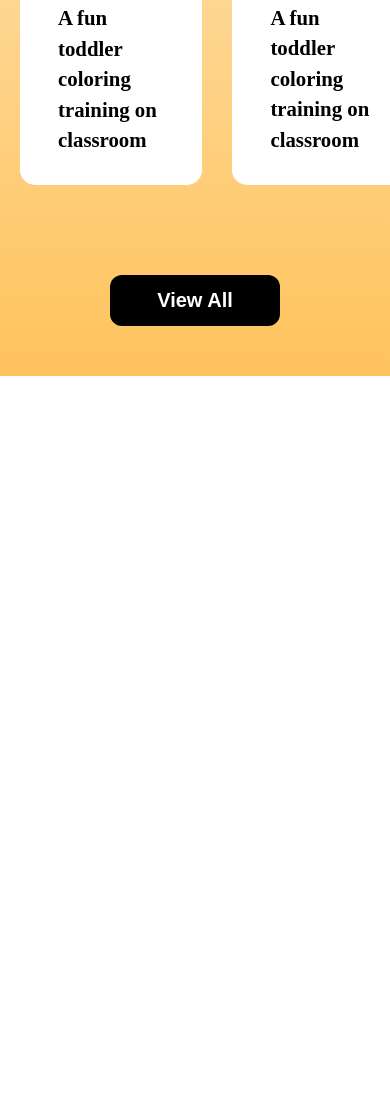
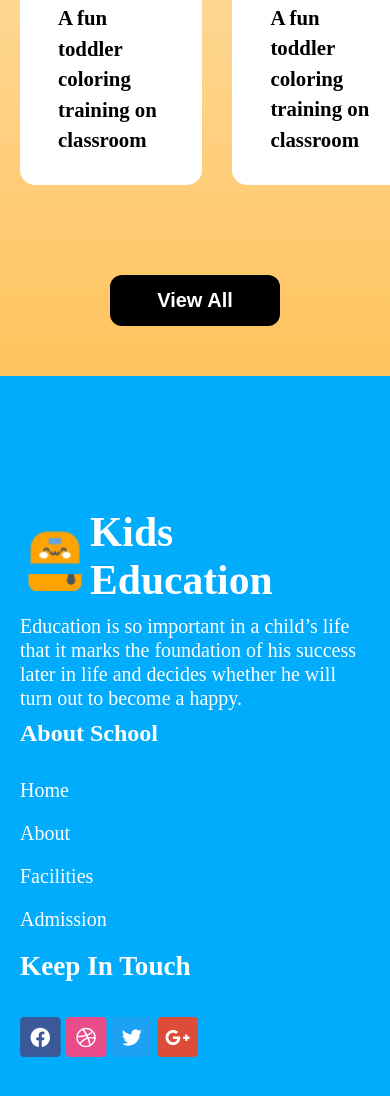
Before and after one commit to khalidhossain5000/Assignment-2, a plain HTML site: page index.html in a window 390 px wide. Shown: the part 3867-4963 px from the top of the page. Before the commit the page ends 4243 px from the top, so only its background shows below. Drawn offline with Linux system fonts and the light colour scheme.

Commit message:
footer section with responsive completed

```diff
--- a/index.html
+++ b/index.html
@@ -140,5 +140,36 @@
         </section>
 
     </main>
+
+    <footer>
+        <div class="footer-content width quicksand-font">
+            <div class="footer-logo">
+              <div class="logo-title-img">
+                <img src="assets/logo.png" alt="" class="footer-img-logo">
+                <h3 class="footer-title">Kids Education</h3>
+              </div>
+                <p class="footer-des">Education is so important in a child’s life that it marks the foundation of his success later in life and decides whether he will turn out to become a happy.</p>
+            </div>
+            <div class="footer-menu">
+                <h3 class="title">About School</h3>
+                <ul>
+                    <li><a href="">Home</a></li>
+                    <li><a href="">About</a></li>
+                    <li><a href="">Facilities</a></li>
+                    <li><a href="">Admission</a></li>
+                </ul>
+            </div>
+            <div class="footer-icon">
+                <h3 class="icon-title">Keep In Touch</h3>
+                <img src="assets/fb.png" alt="" class="facebook">
+                <img src="assets/dribble.png" alt="" class="dribble">
+                <img src="assets/twitter.png" alt="" class="x">
+                <img src="assets/google+.png" alt="" class="google-plus">
+            </div>
+        </div>
+    </footer>
+
+
+
 </body>
 </html>
--- a/styles/style.css
+++ b/styles/style.css
@@ -352,6 +352,75 @@ nav ul li a{
     margin: auto;
 
 }
+
+/* footer start  */
+footer{
+    background-color: #01ACFD;
+    padding: 112px 0 150px 0;
+}
+
+.footer-content{
+    display: flex;
+    align-items: start;
+    justify-content: space-around;
+}
+.logo-title-img{
+    display: flex;
+    align-items: center;
+}
+.footer-img-logo{
+    width: 20%;
+    text-align: left;
+}
+.footer-title{
+    font-size: 2.6rem;
+    font-weight: bold;
+    color: white;
+    max-width: 200px;
+}
+.footer-des{
+    max-width: 400px;
+    color: #FFFFFF;
+    font-size: 1.25rem;
+    line-height: 1.5rem;
+    margin-top: 35px;
+    margin-left: 10px;
+    font-weight: 300;
+}
+.title{
+    font-size: 1.5rem;
+    font-weight: bold;
+    color: white;
+    margin-bottom: 32px;
+}
+
+ul {
+    margin-top: 32px;
+}
+ul li{
+    list-style: none;
+    margin: 20px 0;
+}
+ul li a{
+    text-decoration: none;
+    color: #FFFFFF;
+    font-weight: 500;
+    font-size: 1.25rem;
+}
+
+ul li a:nth-child(4){
+    font-size: 300px;
+}
+
+.icon-title{
+    font-size: 1.7rem;
+    color: white;
+    margin-bottom: 35px;
+}
+
+
+
+
 /* mobile responsive start */
 @media screen and (max-width:576px){
     .main-menu, .menu-button, .logo-title, .curriculum-icon-btn{
@@ -399,4 +468,13 @@ nav ul li a{
     grid-template-columns: repeat(2,1fr);
     padding: 0 20px;
    }
+   /* footer  */
+
+   .footer-content{
+    flex-direction: column;
+    padding: 20px;
+   }
+   .footer-des{
+    margin:10px 0;
+   }
 }
```
